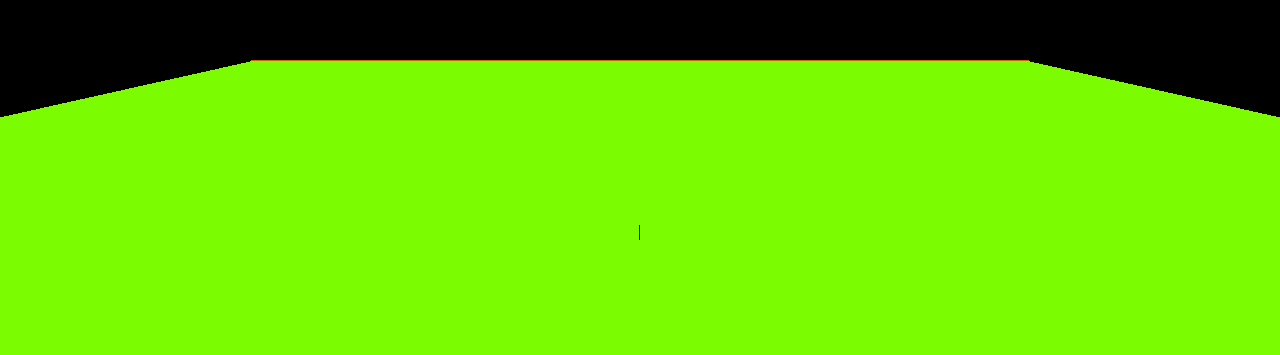
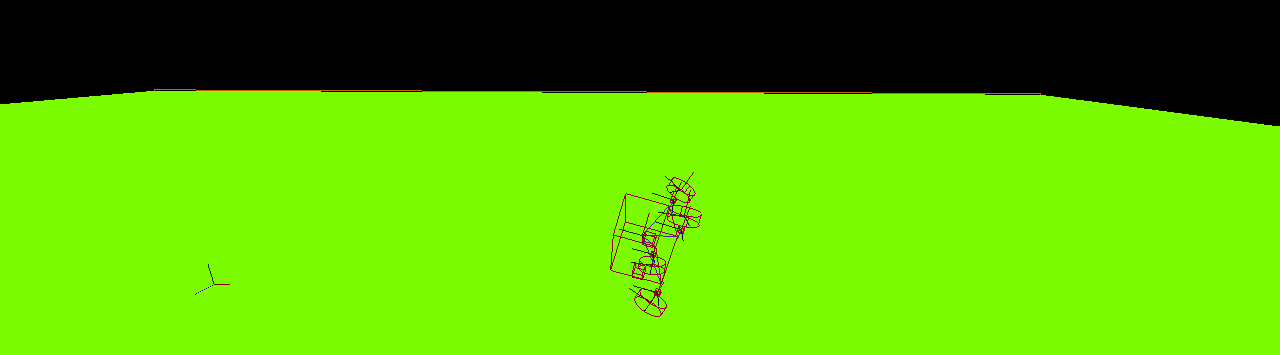
Before and after one commit to TheFarmsBarn/Physics-Server, a website: page Simulation/index.html in a window 1280 px wide. Shown: the part 165-520 px from the top of the page. Drawn offline with nearby package versions, Linux system fonts and the light colour scheme; animation ran at ten frames a second.

Commit message:
kart spawning with 4 wheels!

```diff
--- a/Simulation/Chassis.js
+++ b/Simulation/Chassis.js
@@ -14,13 +14,35 @@ class Chassis extends GameObject {
         this.chassisBody = world.createRigidBody(
             RAPIER.RigidBodyDesc.dynamic()
                 .setTranslation(position.x, position.y, position.z)
-                .setRotation({ x: 0, y: 0, z: 0, w: 1 })
+                .setRotation(rotation)
         );
         this.chassisCollider = world.createCollider(
             RAPIER.ColliderDesc
                 .cuboid(this.width / 2, this.height / 2, this.length / 2)
                 .setRestitution(restitution)
                 .setMass(mass),
+            this.chassisBody
+        );
+
+        // Add two "headlight" colliders as directional markers
+        const headlightOffset = this.width / 3; // Offset for headlights from center
+        const headlightDepth = this.length / 2 + 0.1; // Slightly in front of the chassis
+
+        // Left headlight
+        this.leftHeadlight = world.createCollider(
+            RAPIER.ColliderDesc
+                .cuboid(0.1, 0.1, 0.1) // Small cuboid for the headlight
+                .setTranslation(-headlightOffset, 0, headlightDepth) // Position on the left front
+                .setMass(0), // Non-physical
+            this.chassisBody
+        );
+
+        // Right headlight
+        this.rightHeadlight = world.createCollider(
+            RAPIER.ColliderDesc
+                .cuboid(0.1, 0.1, 0.1) // Small cuboid for the headlight
+                .setTranslation(headlightOffset, 0, headlightDepth) // Position on the right front
+                .setMass(0), // Non-physical
             this.chassisBody
         );
     }
@@ -37,13 +59,19 @@ class Chassis extends GameObject {
         };
     }
 
-    // Cleanup method to remove the chassis body and collider from the world
+    // Cleanup method to remove the chassis body and colliders from the world
     cleanup(world) {
         if (this.chassisBody) {
-            world.removeRigidBody(this.chassisBody);  // Remove the chassis body from the world
+            world.removeRigidBody(this.chassisBody); // Remove the chassis body from the world
         }
         if (this.chassisCollider) {
-            world.removeCollider(this.chassisCollider);  // Remove the chassis collider from the world
+            world.removeCollider(this.chassisCollider); // Remove the chassis collider from the world
+        }
+        if (this.leftHeadlight) {
+            world.removeCollider(this.leftHeadlight); // Remove the left headlight collider
+        }
+        if (this.rightHeadlight) {
+            world.removeCollider(this.rightHeadlight); // Remove the right headlight collider
         }
     }
 }
--- a/Simulation/Kart.js
+++ b/Simulation/Kart.js
@@ -3,10 +3,14 @@ import RAPIER from 'https://cdn.skypack.dev/@dimforge/rapier3d-compat';
 import GameObject from './GameObject.js';
 import Chassis from './Chassis.js';
 import Wheel from './Wheel.js';
-import Quaternion from './quaternion.js';
+
+import GlobalMath from './MathUtils/GlobalMath.js';
+import { Vector3 } from './MathUtils/Vector3.js';
+import { Quaternion } from './MathUtils/Quaternion.js';
+const Vector3Static = new Vector3();
 
 class Kart extends GameObject {
-    constructor(world, position = { x: 0, y: 5, z: 0 }, rotation = { x: 0, y: 0, z: 0, w: 1 }, height = 1.5, width = 2.5, length = 5) {
+    constructor(world, position = { x: 0, y: 5, z: 0 }, rotation = { x: 0, y: 0, z: 0, w: 1 }, height = 1, width = 1, length = 2) {
         super(position, rotation);
 
         this.height = height;
@@ -15,67 +19,49 @@ class Kart extends GameObject {
 
         this.chassis = new Chassis(world, position, rotation, width, height, length); // Create the chassis
         this.wheels = [];
-        // this.joints = [];
 
-        // Calculate wheel positions and create the wheel objects
-        let wheelWidth = 0.1
-        let wheelRadius = 0.3
+        let axleSize = 0.1;
+        let wheelWidth = 0.1;
+        let wheelRadius = 0.3;
 
-        let frontRightPosition = new RAPIER.Vector3(this.width / 2 + 0.05, this.height / 2, this.length / 2);
-        this.axelFRBody = world.createRigidBody(
-            RAPIER.RigidBodyDesc.dynamic()
-                .setTranslation(frontRightPosition.x, frontRightPosition.y, frontRightPosition.z)
-                .setCanSleep(false)
-        )
-        this.wheelFRBody = world.createRigidBody(
-            RAPIER.RigidBodyDesc.dynamic()
-                .setTranslation(frontRightPosition.x, frontRightPosition.y, frontRightPosition.z)
-                .setCanSleep(false)
-        );
+        const parentPosition = new Vector3(position.x, position.y, position.z);
+        const parentRotation = new Quaternion(rotation.x, rotation.y, rotation.z, rotation.w);
 
-        this.wheelFRShape = RAPIER.ColliderDesc.cylinder(0.1, 0.3)
-            .setRotation(Quaternion.fromAxisAngle(new THREE.Vector3(0, 0, 1), Math.PI / 2))
-            .setTranslation(0.2, 0, 0)
-            .setRestitution(0.5)
-            .setFriction(2.5);
+        let frontLeftWheelLocalPosition = new Vector3(this.width / 2, -this.height / 2, this.length / 2);
+        let frontLeftWheelLocalRotation = new Quaternion();
 
-        this.axelFRShape = RAPIER.ColliderDesc.cuboid(0.1, 0.1, 0.1)
-            .setRotation(Quaternion.fromAxisAngle(new THREE.Vector3(0, 0, 1), Math.PI / 2))
-            .setMass(0.1)
+        let frontLeftWheelGlobalPosition = GlobalMath.getGlobalPosition(parentPosition, parentRotation, frontLeftWheelLocalPosition);
+        let frontLeftWheelGlobalRotation = GlobalMath.getGlobalRotation(parentRotation, frontLeftWheelLocalRotation);
 
-        this.wheelFRAxel = world.createImpulseJoint(
-            RAPIER.JointData.revolute(frontRightPosition, new RAPIER.Vector3(0, 0, 0), new RAPIER.Vector3(0, 1, 0)),
-            this.chassis.chassisBody,
-            this.axelFRBody,
-            true
-        )
-        this.wheelFRAxel.configureMotorModel(RAPIER.MotorModel.ForceBased);
+        this.frontLeftWheel = new Wheel(world, frontLeftWheelGlobalPosition, frontLeftWheelGlobalRotation, 1, axleSize, wheelRadius, wheelWidth);
+        this.frontLeftWheel.attachAxle(world, this.chassis.chassisBody, frontLeftWheelLocalPosition, new RAPIER.Vector3(0, 1, 0));
 
+        let backLeftWheelLocalPosition = new Vector3(this.width / 2, -this.height / 2, -this.length / 2);
+        let backLeftWheelLocalRotation = new Quaternion();
 
-        world.createImpulseJoint(
-            RAPIER.JointData.revolute(new RAPIER.Vector3(0, 0, 0), new RAPIER.Vector3(0, 0, 0), new RAPIER.Vector3(1, 0, 0)),
-            this.axelFRBody,
-            this.wheelFRBody,
-            true
-        )
+        let backLeftWheelGlobalPosition = GlobalMath.getGlobalPosition(parentPosition, parentRotation, backLeftWheelLocalPosition);
+        let backLeftWheelGlobalRotation = GlobalMath.getGlobalRotation(parentRotation, backLeftWheelLocalRotation);
 
-        world.createCollider(this.wheelFRShape, this.wheelFRBody)
-        world.createCollider(this.axelFRShape, this.axelFRBody)
+        this.backLeftWheel = new Wheel(world, backLeftWheelGlobalPosition, backLeftWheelGlobalRotation, 1, axleSize, wheelRadius, wheelWidth);
+        this.backLeftWheel.attachAxle(world, this.chassis.chassisBody, backLeftWheelLocalPosition, new RAPIER.Vector3(0, 1, 0));
 
-            // .setCollisionGroups(262145)
-        // this.frontRightWheel = new Wheel(
-        //     world,
-        //     frontRightPosition,
-        //     { x: 1, y: 0, z: 0, w: 1 },
-        //     wheelRadius,
-        //     wheelWidth
-        // );
-        // let joint = RAPIER.JointData.revolute(
-        //     this.frontRightWheel.position,
-        //     { x: 0.0, y: 0.0, z: 0.0 },
-        //     { x: -1, y: 0.0, z: 0.0 }
-        // );
-        // world.createImpulseJoint(joint, this.chassis.chassisBody, this.frontRightWheel.wheelBody, true)
+        let frontRightWheelLocalPosition = new Vector3(-this.width / 2, -this.height / 2, this.length / 2);
+        let frontRightWheelLocalRotation = new Quaternion();
+
+        let frontRightWheelGlobalPosition = GlobalMath.getGlobalPosition(parentPosition, parentRotation, frontRightWheelLocalPosition);
+        let frontRightWheelGlobalRotation = GlobalMath.getGlobalRotation(parentRotation, frontRightWheelLocalRotation);
+
+        this.frontRightWheel = new Wheel(world, frontRightWheelGlobalPosition, frontRightWheelGlobalRotation, -1, axleSize, wheelRadius, wheelWidth);
+        this.frontRightWheel.attachAxle(world, this.chassis.chassisBody, frontRightWheelLocalPosition, new RAPIER.Vector3(0, 1, 0));
+
+        let backRightWheelLocalPosition = new Vector3(-this.width / 2, -this.height / 2, -this.length / 2);
+        let backRightWheelLocalRotation = new Quaternion();
+
+        let backRightWheelGlobalPosition = GlobalMath.getGlobalPosition(parentPosition, parentRotation, backRightWheelLocalPosition);
+        let backRightWheelGlobalRotation = GlobalMath.getGlobalRotation(parentRotation, backRightWheelLocalRotation);
+
+        this.backRightWheel = new Wheel(world, backRightWheelGlobalPosition, backRightWheelGlobalRotation, -1, axleSize, wheelRadius, wheelWidth);
+        this.backRightWheel.attachAxle(world, this.chassis.chassisBody, backRightWheelLocalPosition, new RAPIER.Vector3(0, 1, 0));
 
 
         // const wheels = [
@@ -105,14 +91,6 @@ class Kart extends GameObject {
         //     }
         // ];
 
-        // this.carBody = world.createRigidBody(
-        //     RigidBodyDesc.dynamic()
-        //         .setTranslation(...position)
-        //         .setCanSleep(false)
-        // )
-
-        // // world.createCollider(carShape, this.carBody)
-        // world.createCollider(wheelFRShape, wheelFRBody)
     }
 
     // Get all geometries for the kart (flat array including position and rotation)
--- a/Simulation/Wheel.js
+++ b/Simulation/Wheel.js
@@ -2,23 +2,83 @@ import RAPIER from 'https://cdn.skypack.dev/@dimforge/rapier3d-compat';
 
 import GameObject from './GameObject.js';
 
+import GlobalMath from './MathUtils/GlobalMath.js';
+import { Vector3 } from './MathUtils/Vector3.js';
+import { Quaternion } from './MathUtils/Quaternion.js';
+const Vector3Static = new Vector3();
+
 class Wheel extends GameObject {
-    constructor(world, position = { x: 0, y: 5, z: 0 }, rotation = { x: 0, y: 0, z: 0, w: 1 }, radius = 0.2, width = 0.1) {
+    constructor(world, position = { x: 0, y: 0, z: 0 }, rotation = { x: 0, y: 0, z: 0, w: 1 }, side = 1, axleSize = 0.1, radius = 0.3, width = 0.1) {
         super(position, rotation);
 
         this.radius = radius;
         this.width = width;
+        this.side = side;
+        this.axleSize = axleSize;
 
-        // Create wheel rigid body and collider
+
+        const parentPosition = new Vector3(position.x, position.y, position.z);
+        const parentRotation = new Quaternion(rotation.x, rotation.y, rotation.z, rotation.w);
+
+        let axleLocalPosition = new Vector3(this.side * axleSize * 2, 0, 0);
+        let axleLocalRotation = new Quaternion().setFromAxisAngle(new THREE.Vector3(0, 0, 1), Math.PI / 2);
+        let axleGlobalPosition = GlobalMath.getGlobalPosition(parentPosition, parentRotation, axleLocalPosition);
+        let axleGlobalRotation = GlobalMath.getGlobalRotation(parentRotation, axleLocalRotation);
+
+        this.axleBody = world.createRigidBody(
+            RAPIER.RigidBodyDesc.dynamic()
+                .setTranslation(axleGlobalPosition.x, axleGlobalPosition.y, axleGlobalPosition.z)
+                .setRotation(axleGlobalRotation)
+                .setCanSleep(false)
+        );
+
+        this.axleCollider = world.createCollider(
+            RAPIER.ColliderDesc.cuboid(this.axleSize/2, this.axleSize/2, this.axleSize/2)
+                .setRotation(new Quaternion().setFromAxisAngle(new THREE.Vector3(0, 0, 1), Math.PI / 2))
+                .setMass(0.1),
+            this.axleBody
+        );
+
+        let wheelLocalPosition = Vector3Static.addVectors(axleLocalPosition, new Vector3(this.side * this.width, 0, 0));
+        let wheelLocalRotation = new Quaternion().setFromAxisAngle(new THREE.Vector3(0, 0, 1), Math.PI / 2);
+        let wheelGlobalPosition = GlobalMath.getGlobalPosition(parentPosition, parentRotation, wheelLocalPosition);
+        let wheelGlobalRotation = GlobalMath.getGlobalRotation(parentRotation, wheelLocalRotation);
+
         this.wheelBody = world.createRigidBody(
-            RAPIER.RigidBodyDesc.dynamic().setTranslation(position.x, position.y, position.z).setRotation(rotation)
+            RAPIER.RigidBodyDesc.dynamic()
+                .setTranslation(wheelGlobalPosition.x, wheelGlobalPosition.y, wheelGlobalPosition.z)
+                .setRotation(wheelGlobalRotation)
+                .setCanSleep(false)
         );
+
         this.wheelCollider = world.createCollider(
-            RAPIER.ColliderDesc.cylinder(this.width, this.radius),
+            RAPIER.ColliderDesc.cylinder(this.width, this.radius)
+            .setTranslation(wheelLocalPosition.x, wheelLocalPosition.y, wheelLocalPosition.z)
+                .setRotation(new Quaternion().setFromAxisAngle(new THREE.Vector3(0, 0, 1), Math.PI / 2))
+                .setMass(1)
+                .setRestitution(0.5)
+                .setFriction(2.5),
             this.wheelBody
         );
+
+        // this.wheelFRAxle.configureMotorModel(RAPIER.MotorModel.ForceBased);
+        world.createImpulseJoint(
+            RAPIER.JointData.revolute(new RAPIER.Vector3(0, 0, 0), new RAPIER.Vector3(0, 0, 0), new RAPIER.Vector3(1, 0, 0)),
+            this.axleBody,
+            this.wheelBody,
+            true
+        )
     }
+    attachAxle(world, body, localPositionOnBody, rotationRestriction) {
+        let axleLocalPosition = new Vector3( -1 * this.side  * this.axleSize * 2, 0, 0);
 
+        this.steerJoint = world.createImpulseJoint(
+            RAPIER.JointData.revolute(localPositionOnBody, axleLocalPosition, rotationRestriction),
+            body,
+            this.axleBody,
+            true
+        );
+    }
     // Get the geometry of the wheel (position, radius, width, and rotation)
     getGeometry() {
         return {
--- a/Simulation/index.html
+++ b/Simulation/index.html
@@ -72,46 +72,49 @@
             );
 
             // Create Kart
-            const kartPosition = { x: 0, y: 5, z: 0 };
+            const kartPosition = { x: 10, y: 5, z: 0 };
             const kartRotation = { x: 0, y: 0, z: 0, w: 1 };
             const kart = new Kart(world, kartPosition, kartRotation);
 
             // Add kart components to Three.js scene
             const kartMesh = new THREE.Object3D();
 
-            // Add chassis
-            const chassisGeometry = new THREE.BoxGeometry(kart.chassis.width, kart.chassis.height, kart.chassis.length);
-            const chassisMaterial = new THREE.MeshBasicMaterial({ color: Math.random() * 0xffffff });
-            const chassisMesh = new THREE.Mesh(chassisGeometry, chassisMaterial);
-            chassisMesh.position.set(kartPosition.x, kartPosition.y, kartPosition.z);
-            kartMesh.add(chassisMesh);
+            // // Add chassis
+            // const chassisGeometry = new THREE.BoxGeometry(kart.chassis.width, kart.chassis.height, kart.chassis.length);
+            // const chassisMaterial = new THREE.MeshBasicMaterial({ color: Math.random() * 0xffffff });
+            // const chassisMesh = new THREE.Mesh(chassisGeometry, chassisMaterial);
+            // chassisMesh.position.set(kartPosition.x, kartPosition.y, kartPosition.z);
+            // kartMesh.add(chassisMesh);
 
-            // Add wheels
-            const wheelGeometry = new THREE.CylinderGeometry(0.3, 0.3, 0.1, 32);
-            const wheelMaterial = new THREE.MeshBasicMaterial({ color: 0x000000 });
-            const wheelMesh = new THREE.Mesh(wheelGeometry, wheelMaterial);
-            wheelMesh.rotation.z = Math.PI / 2; // Align the wheel axis
-            const wheelPos = kart.wheelFRBody.translation();
-            wheelMesh.position.set(wheelPos.x, wheelPos.y, wheelPos.z);
-            kartMesh.add(wheelMesh);
+            // // Add wheels
             // kart.wheels.forEach(wheel => {
-            //     const wheelGeometry = new THREE.CylinderGeometry(wheel.radius, wheel.radius, wheel.width, 32);
-            //     const wheelMaterial = new THREE.MeshBasicMaterial({ color: 0x000000 });
-            //     const wheelMesh = new THREE.Mesh(wheelGeometry, wheelMaterial);
-            //     wheelMesh.rotation.z = Math.PI / 2; // Align the wheel axis
-            //     const wheelPos = wheel.getGeometry().position;
-            //     wheelMesh.position.set(wheelPos.x, wheelPos.y, wheelPos.z);
-            //     kartMesh.add(wheelMesh);
+            //     let axle = wheel.axleBody;
+            //     console.log(wheel);
+            //     const axleGeometry = new THREE.BoxGeometry(wheel.axleSize, wheel.axleSize, wheel.axleSize);
+            //     const axleMaterial = new THREE.MeshBasicMaterial({ color: Math.random() * 0xffffff });
+            //     const axleMesh = new THREE.Mesh(axleGeometry, axleMaterial);
+            //     axleMesh.position.set(axle.x, axle.y, axle.z);
+            //     kartMesh.add(axleMesh);
+
+
+            //     // const wheelGeometry = new THREE.CylinderGeometry(wheel.radius, wheel.radius, wheel.width, 32);
+            //     // const wheelMaterial = new THREE.MeshBasicMaterial({ color: 0x000000 });
+            //     // const wheelMesh = new THREE.Mesh(wheelGeometry, wheelMaterial);
+            //     // wheelMesh.rotation.z = Math.PI / 2; // Align the wheel axis
+            //     // const wheelPos = wheel.getGeometry().position;
+            //     // wheelMesh.position.set(wheelPos.x, wheelPos.y, wheelPos.z);
+            //     // kartMesh.add(wheelMesh);
             // });
 
-            scene.add(kartMesh);
+            // scene.add(kartMesh);
 
             const rapierDebugRenderer = new RapierDebugRenderer(scene, world)
             // const gui = new GUI()
             // gui.add(rapierDebugRenderer, 'enabled').name('Rapier Degug Renderer')
 
             // Camera position
-            camera.position.set(0, 10, 20);
+
+            camera.position.set(10, 5, 10);
             camera.lookAt(0, 0, 0);
 
             // Animation loop
@@ -121,11 +124,16 @@
                 // Physics update
                 world.step();
 
-                // Update chassis position and rotation
-                const chassisPos = kart.chassis.chassisBody.translation();
-                const chassisRot = kart.chassis.chassisBody.rotation();
-                chassisMesh.position.set(chassisPos.x, chassisPos.y, chassisPos.z);
-                chassisMesh.quaternion.set(chassisRot.x, chassisRot.y, chassisRot.z, chassisRot.w);
+                camera.lookAt(kart.chassis.chassisBody.translation().x, kart.chassis.chassisBody.translation().y, kart.chassis.chassisBody.translation().z);
+                // camera.lookAt(kart.frontRightWheel.wheelBody.translation().x, kart.frontRightWheel.wheelBody.translation().y, kart.frontRightWheel.wheelBody.translation().z);
+                // camera.lookAt(kart.frontRightWheel.axleBody.translation().x, kart.frontRightWheel.axleBody.translation().y, kart.frontRightWheel.axleBody.translation().z);
+
+
+                // // Update chassis position and rotation
+                // const chassisPos = kart.chassis.chassisBody.translation();
+                // const chassisRot = kart.chassis.chassisBody.rotation();
+                // chassisMesh.position.set(chassisPos.x, chassisPos.y, chassisPos.z);
+                // chassisMesh.quaternion.set(chassisRot.x, chassisRot.y, chassisRot.z, chassisRot.w);
 
                 // Update wheel positions and rotations
                 // kart.wheels.forEach((wheel, index) => {
@@ -137,11 +145,11 @@
                 // });
 
 
-                const wheelMesh = kartMesh.children[1]; // Assuming chassis is first
-                const wheelPos = kart.wheelFRBody.translation();
-                const wheelRot = kart.wheelFRBody.rotation();
-                wheelMesh.position.set(wheelPos.x, wheelPos.y, wheelPos.z);
-                wheelMesh.quaternion.set(wheelRot.x, wheelRot.y, wheelRot.z, wheelRot.w);
+                // const wheelMesh = kartMesh.children[1]; // Assuming chassis is first
+                // const wheelPos = kart.wheelFRBody.translation();
+                // const wheelRot = kart.wheelFRBody.rotation();
+                // wheelMesh.position.set(wheelPos.x, wheelPos.y, wheelPos.z);
+                // wheelMesh.quaternion.set(wheelRot.x, wheelRot.y, wheelRot.z, wheelRot.w);
 
                 // Render the scene
                 renderer.render(scene, camera);
```
